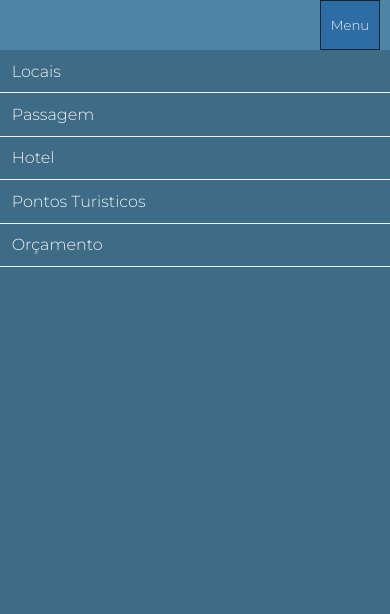
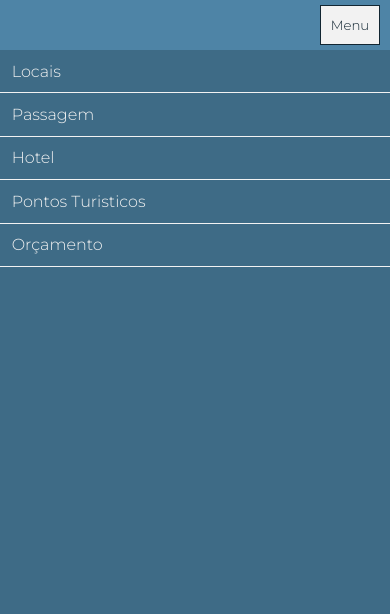
Before and after one commit to EdLopezz/agencia-de-viagem, a plain HTML site: page index.html in a window 390 px wide. Both pictures are taken after a click on the button "Menu". Shown: the top 614 px of the page. Drawn offline with Linux system fonts and the light colour scheme.

Commit message:
Add files via upload

```diff
--- a/style.css
+++ b/style.css
@@ -87,7 +87,7 @@ footer{
         display: block;
         position: relative;
         width: 60px;
-        height: 50px;
+        height: 40px;
         background-color: #2D6DA6;
         border: 1px solid #122632 ;
         color: #F2F2F2;
@@ -105,7 +105,7 @@ footer{
         flex-direction: column;
         background-color: #3e6b86;
         top: 50px;
-        height: 100%;
+        height: 100vh;
         width: 100%;
         transition: 0.6s;
         visibility: visible;
@@ -119,7 +119,10 @@ footer{
         background-color: black;
     }
 
-
+    #navbar.active #mobileMenu{
+        background-color: #F2F2F2;
+        color: #122632;
+    }
 
 
 
```
